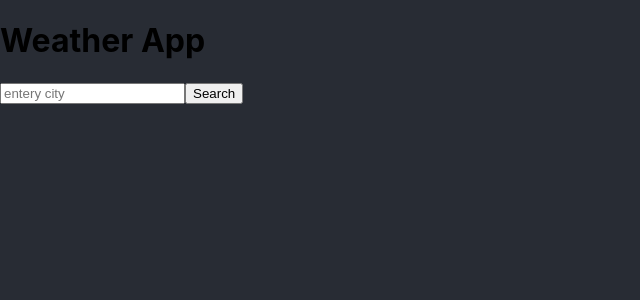
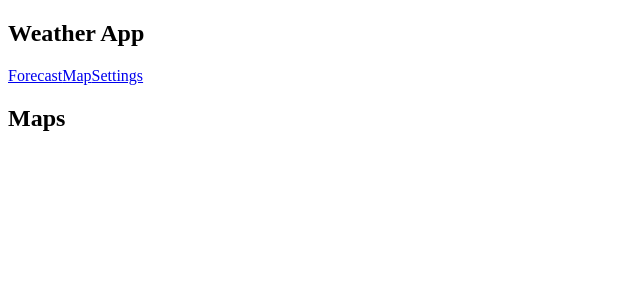
Before and after one commit to Ahripyx/weather-app, a React (Create React App) app: page /map in a window 1280 px wide. Shown: the top 300 px of the page, without its empty margins (0-640 px from the left). Built offline with nearby package versions, Linux system fonts and the light colour scheme.

Commit message:
Added basic react navigation to app

```diff
--- a/package.json
+++ b/package.json
@@ -9,6 +9,7 @@
     "@testing-library/user-event": "^13.5.0",
     "react": "^19.2.5",
     "react-dom": "^19.2.5",
+    "react-router-dom": "^7.14.1",
     "react-scripts": "5.0.1",
     "web-vitals": "^2.1.4"
   },
--- a/src/App.css
+++ b/src/App.css
@@ -1,3 +1,3 @@
 body {
-  background-color: #282c34; /* Temporary background color to not hurt eyes while coding */
+  background-color: white; /* Temporary background color to not hurt eyes while coding */
 }
--- a/src/App.js
+++ b/src/App.js
@@ -1,21 +1,35 @@
 import './App.css';
+import { Routes, Route, Link, Navigate } from "react-router-dom";
+
+import Forecast from './pages/forecast';
+import Map from './pages/map';
+import Settings from './pages/settings';
 
 function App() {
   return (
+
     <div>
-      <h1>Weather App</h1>
+      {/* NAVIGATION */}
+      <nav>
+        <div>
+          <h1>Weather App</h1>
+        </div>
 
-      <div>
-        <input type='text' placeholder='entery city'/>
-        <button>
-          Search
-        </button>
-      </div>
+        <div>
+          <Link to="/forecast">Forecast</Link>
+          <Link to="/map">Map</Link>
+          <Link to="/settings">Settings</Link>
+        </div>
+      </nav>
 
-      <div>
-        <h2></h2>
-      </div>
+      {/* PAGE CONTENT */}
+      <Routes>
+        <Route path="/" element={<Navigate to="/forecast" replace />} />
 
+        <Route path="/forecast" element={<Forecast />} />
+        <Route path="/map" element={<Map />} />
+        <Route path="/settings" element={<Settings />} />
+      </Routes>
     </div>
   );
 }
--- a/src/index.js
+++ b/src/index.js
@@ -1,17 +1,11 @@
 import React from 'react';
 import ReactDOM from 'react-dom/client';
-import './index.css';
+import { BrowserRouter } from 'react-router-dom';
 import App from './App';
-import reportWebVitals from './reportWebVitals';
 
-const root = ReactDOM.createRoot(document.getElementById('root'));
+const root = ReactDOM.createRoot(document.getElementById("root"));
 root.render(
-  <React.StrictMode>
+  <BrowserRouter>
     <App />
-  </React.StrictMode>
+  </BrowserRouter>
 );
-
-// If you want to start measuring performance in your app, pass a function
-// to log results (for example: reportWebVitals(console.log))
-// or send to an analytics endpoint. Learn more: https://bit.ly/CRA-vitals
-reportWebVitals();
--- /dev/null
+++ b/src/pages/forecast.js
@@ -0,0 +1,12 @@
+function Forecast() {
+    return (
+        <div>
+            <h2>Forecast</h2>
+
+            <input type="text" placeholder="enter city" />
+            <button>Search</button>
+        </div>
+    );
+}
+
+export default Forecast
--- /dev/null
+++ b/src/pages/map.js
@@ -0,0 +1,9 @@
+function Map() {
+    return (
+        <div>
+            <h2>Maps</h2>
+        </div>
+    );
+}
+
+export default Map;
--- /dev/null
+++ b/src/pages/settings.js
@@ -0,0 +1,9 @@
+function Settings() {
+  return (
+    <div>
+      <h2>Settings</h2>
+    </div>
+  );
+}
+
+export default Settings;
```
Also changed, not shown: 1 other file (tests, documents, lock files or other folders).
